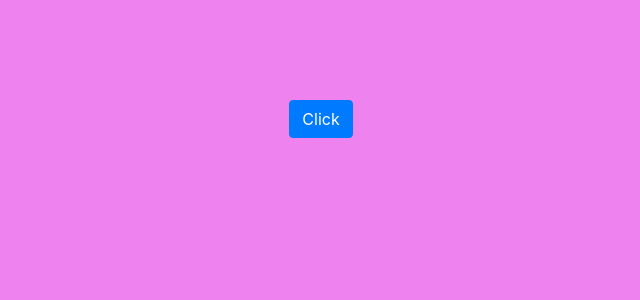
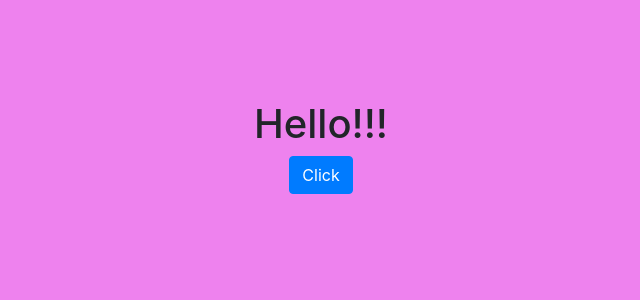
Before and after one commit to PaulinaBraz/dictionary-project, a React (Create React App) app: page / in a window 1280 px wide. Shown: the top 300 px of the page, without its empty margins (319-959 px from the left). Built offline with nearby package versions, Linux system fonts and the light colour scheme.

Commit message:
Added h1 in App.js

```diff
--- a/src/App.js
+++ b/src/App.js
@@ -5,6 +5,7 @@ function App() {
   return (
     <div className="App">
       <header className="App-header">
+        <h1>Hello!!!</h1>
         <button className="btn btn-primary">Click</button>
       </header>
     </div>
```
